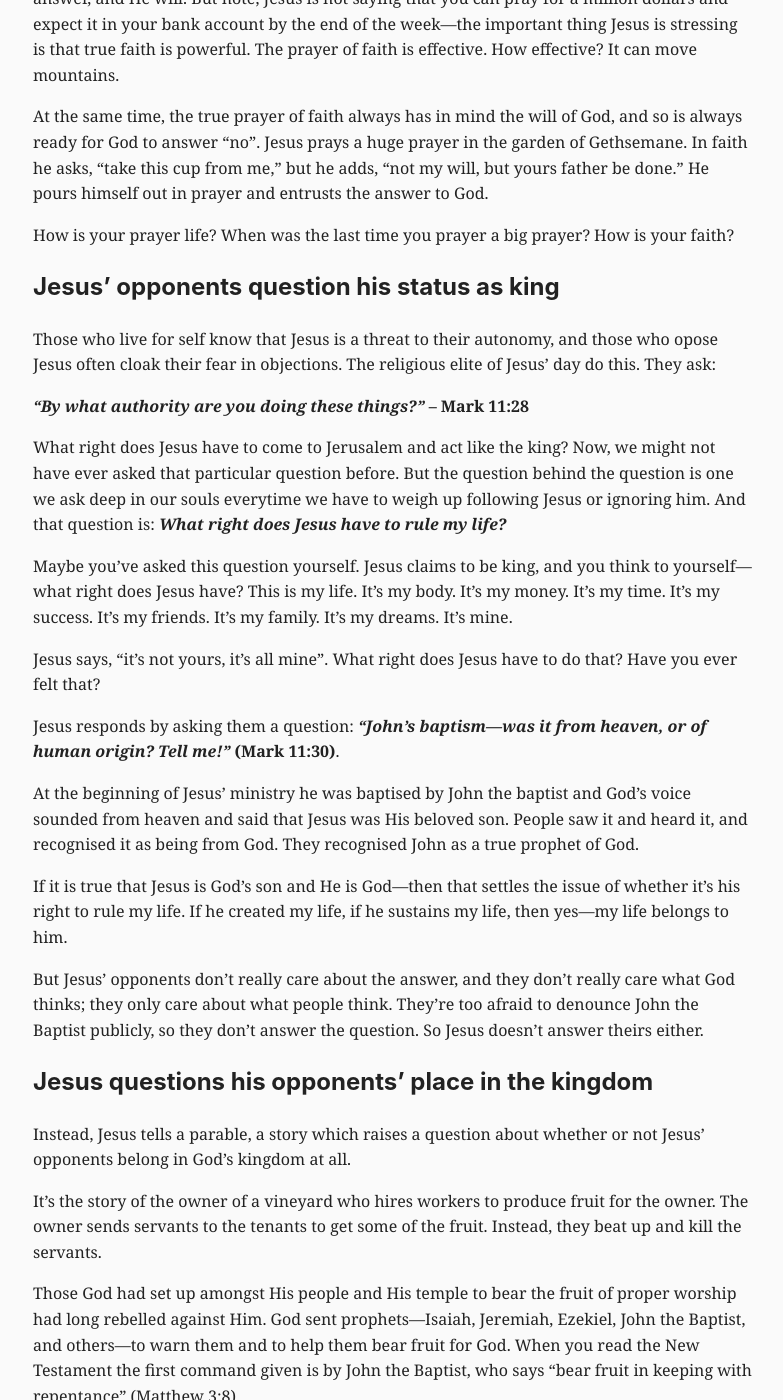
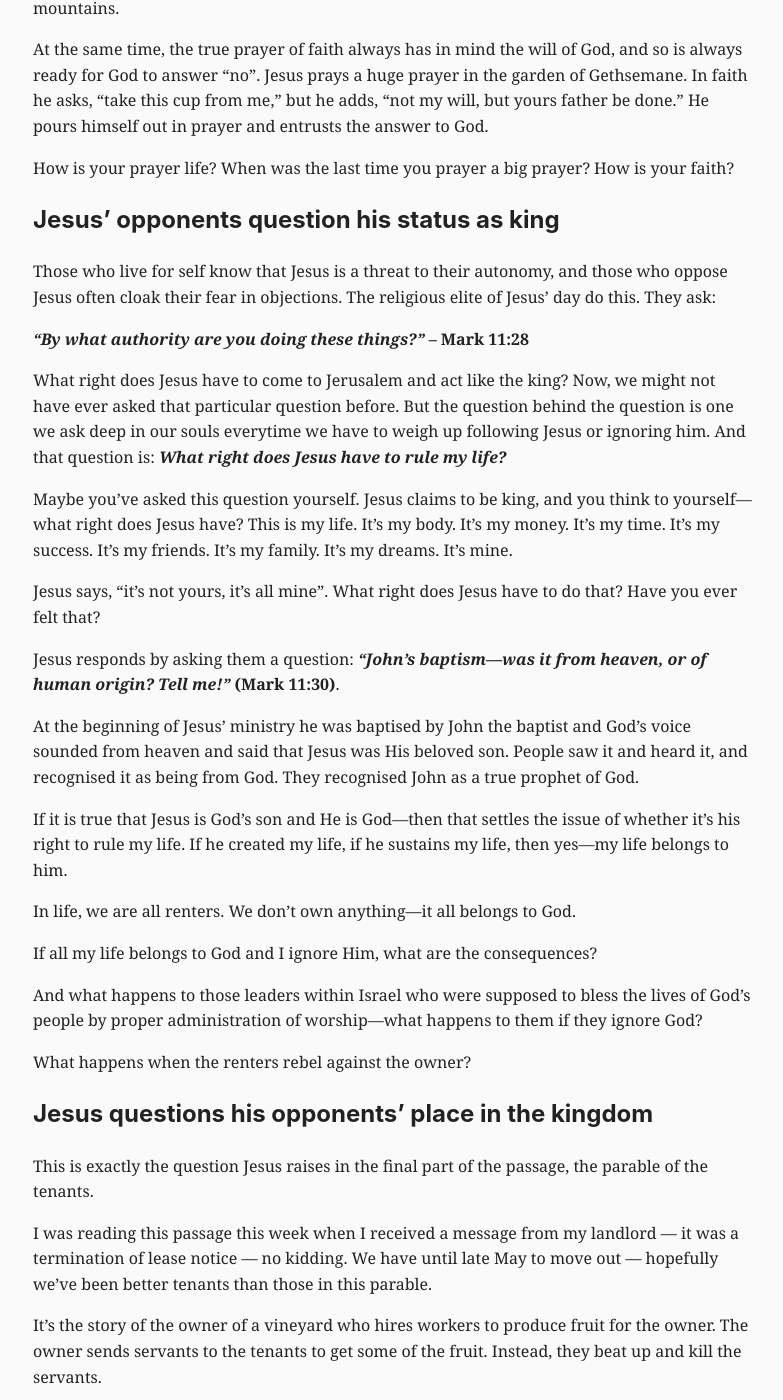
Before and after one commit to pipwitheridge/blog, a Jekyll site: the page built from _posts/2026-03-01-mark-11-1-12-12.md, in a window 1280 px wide and 1400 px high, scrolled down 4324 px. Shown: the whole window, without its empty margins (247-1030 px from the left). Built offline with Jekyll 4.4.1, drawn with Linux system fonts in a browser that asks for light colours; some of the changed text lies outside the part shown.

Commit message:
sermon update

```diff
--- a/_posts/2026-03-01-mark-11-1-12-12.md
+++ b/_posts/2026-03-01-mark-11-1-12-12.md
@@ -19,7 +19,7 @@
 
 Christians believe Jesus is returning to his people, to his temple, the church. It could happen any time—we don't know when. We don't know exactly how it will happen—we just believe it will happen, because Jesus promised he would return. But as we study Jesus' arrival to Jerusalem in Mark's gospel, I'd love us to have in mind the arrival we anticipate in Jesus' second coming.
 
-***If Jesus returned tonight, would you consider it a blessing or a curse?***
+***If Jesus returned tonight would you consider it a blessing or a curse?***
 
 It depends, doesn't it? It depends on if you're ready—it depends on if you've lived as a faithful, fruitful follower of Jesus.
 
@@ -44,8 +44,6 @@
 ***“Blessed is the coming kingdom of our father David!”* — Mark 11:10**
 
  What the crowds don't know yet is that the kingdom Jesus brings is not quite like the kingdom from David's time. Jesus' kingdom will branch out into the whole world. His enemies are not the Greeks or the Romans, but they are spiritual enemies: sin and death. And instead of conquering Goliath with sling and stone like king David, Jesus will win peace for his people by going to Golgotha, taking on himself all that causes hostility between people and God—he's going to die for the sins of the world. He rides in like a king but he knows in a few days he will die like a criminal. He rides in on the back of a donkey but he knows that in a few days time he'll walk out of Jerusalem with a cross on his back.
-
-Let me ask you this: if you knew Jesus was returning tonight, would you welcome him like this? Would you count it a blessing, or an inconvenience?
 
 ## Jesus arrives and curses the fruitless
 
@@ -105,7 +103,7 @@
 
 ## Jesus' opponents question his status as king
 
-Those who live for self know that Jesus is a threat to their autonomy, and those who opose Jesus often cloak their fear in objections. The religious elite of Jesus' day do this. They ask:
+Those who live for self know that Jesus is a threat to their autonomy, and those who oppose Jesus often cloak their fear in objections. The religious elite of Jesus' day do this. They ask:
 
 ***“By what authority are you doing these things?”* – Mark 11:28**
 
@@ -121,11 +119,19 @@
 
 If it is true that Jesus is God's son and He is God—then that settles the issue of whether it's his right to rule my life. If he created my life, if he sustains my life, then yes—my life belongs to him.
 
-But Jesus' opponents don't really care about the answer, and they don't really care what God thinks; they only care about what people think. They're too afraid to denounce John the Baptist publicly, so they don't answer the question. So Jesus doesn't answer theirs either.
+In life, we are all renters. We don't own anything—it all belongs to God.
+
+If all my life belongs to God and I ignore Him, what are the consequences?
+
+And what happens to those leaders within Israel who were supposed to bless the lives of God's people by proper administration of worship—what happens to them if they ignore God?
+
+What happens when the renters rebel against the owner?
 
 ## Jesus questions his opponents' place in the kingdom
 
-Instead, Jesus tells a parable, a story which raises a question about whether or not Jesus' opponents belong in God's kingdom at all.
+This is exactly the question Jesus raises in the final part of the passage, the parable of the tenants.
+
+I was reading this passage this week when I received a message from my landlord — it was a termination of lease notice — no kidding. We have until late May to move out — hopefully we've been better tenants than those in this parable.
 
 It's the story of the owner of a vineyard who hires workers to produce fruit for the owner. The owner sends servants to the tenants to get some of the fruit. Instead, they beat up and kill the servants.
 
@@ -143,9 +149,9 @@
 
 ***"What then will the owner of the vineyard do?"* (Mark 12:9)**.
 
-The real question we must ask is: if we reject the owner of life, what are the consequences?
+The question we must ask is: if we reject the owner of life, what are the consequences?
 
-The consequences are utterly dire.
+The consequences are utterly dire. God's wrath—his anger—against faithless, fruitless, selfish living.
 
 Jesus will return one day.
 
```
